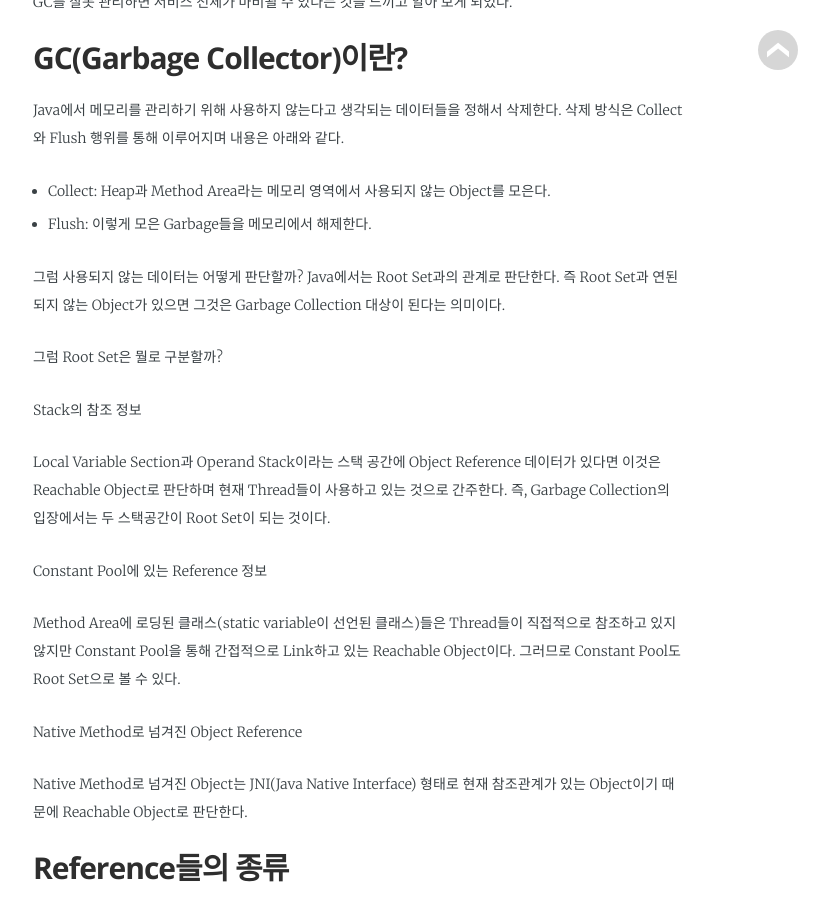
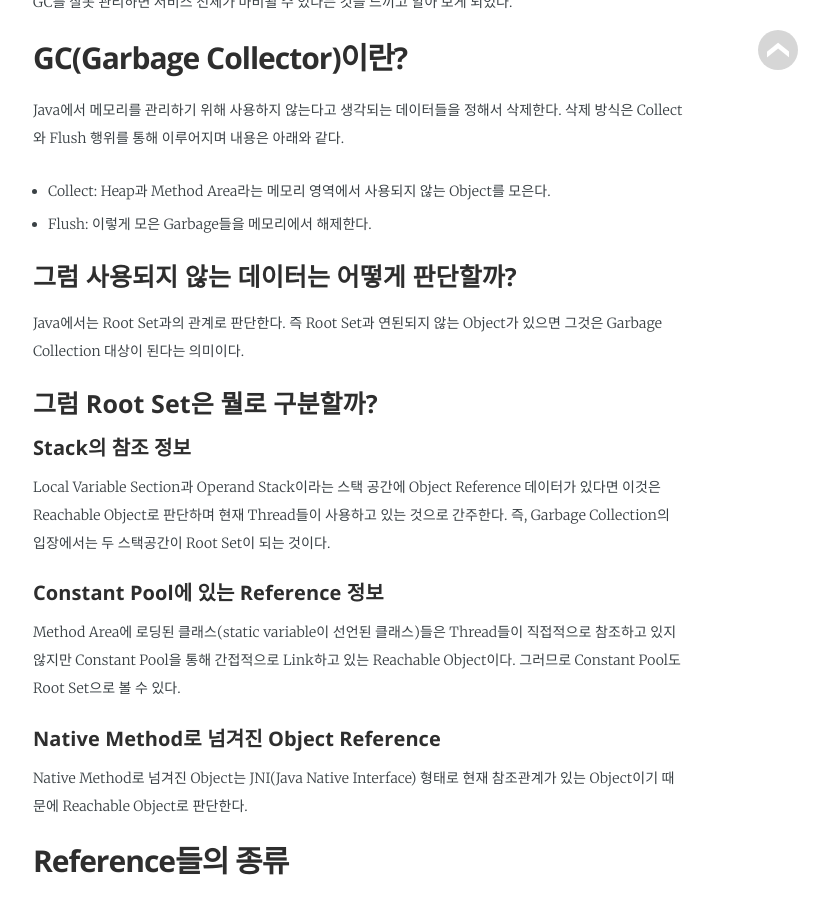
Before and after one commit to jwillmer/jekyllDecent, a Jekyll site: the page built from _posts/2019-02-22-GCError.md, in a window 1280 px wide and 900 px high, scrolled down 773 px. Shown: the whole window, without its empty margins (282-1111 px from the left). Built offline with Jekyll 4.4.1, drawn with Linux system fonts in a browser that asks for light colours; some web fonts are replaced.

```diff
--- a/_posts/2019-02-22-GCError.md
+++ b/_posts/2019-02-22-GCError.md
@@ -34,20 +34,20 @@ Java에서 메모리를 관리하기 위해 사용하지 않는다고 생각되
  - Collect: Heap과 Method Area라는 메모리 영역에서 사용되지 않는 Object를 모은다.
  - Flush: 이렇게 모은 Garbage들을 메모리에서 해제한다.
 
-그럼 사용되지 않는 데이터는 어떻게 판단할까?
+### 그럼 사용되지 않는 데이터는 어떻게 판단할까?
 Java에서는 Root Set과의 관계로 판단한다. 즉 Root Set과 연된되지 않는 Object가 있으면 그것은 Garbage Collection 대상이 된다는 의미이다.
 
-그럼 Root Set은 뭘로 구분할까?
+### 그럼 Root Set은 뭘로 구분할까?
 
-Stack의 참조 정보
+#### Stack의 참조 정보
 
 Local Variable Section과 Operand Stack이라는 스택 공간에 Object Reference 데이터가 있다면 이것은 Reachable Object로 판단하며 현재 Thread들이 사용하고 있는 것으로 간주한다. 즉, Garbage Collection의 입장에서는 두 스택공간이 Root Set이 되는 것이다.
 
-Constant Pool에 있는 Reference 정보
+#### Constant Pool에 있는 Reference 정보
 
 Method Area에 로딩된 클래스(static variable이 선언된 클래스)들은 Thread들이 직접적으로 참조하고 있지 않지만 Constant Pool을 통해 간접적으로 Link하고 있는 Reachable Object이다. 그러므로 Constant Pool도 Root Set으로 볼 수 있다.
 
-Native Method로 넘겨진 Object Reference
+#### Native Method로 넘겨진 Object Reference
 
 Native Method로 넘겨진 Object는 JNI(Java Native Interface) 형태로 현재 참조관계가 있는 Object이기 때문에 Reachable Object로 판단한다.
 
```
